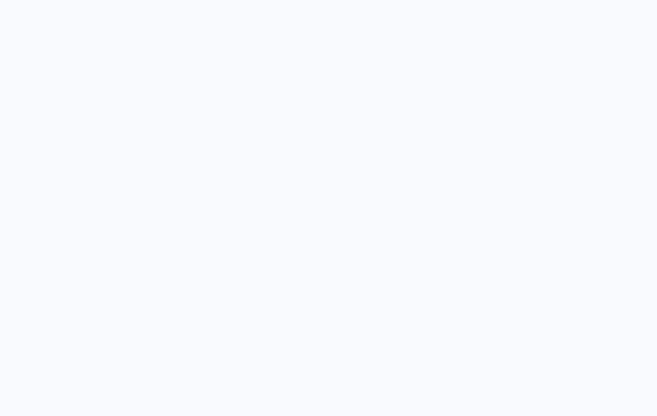
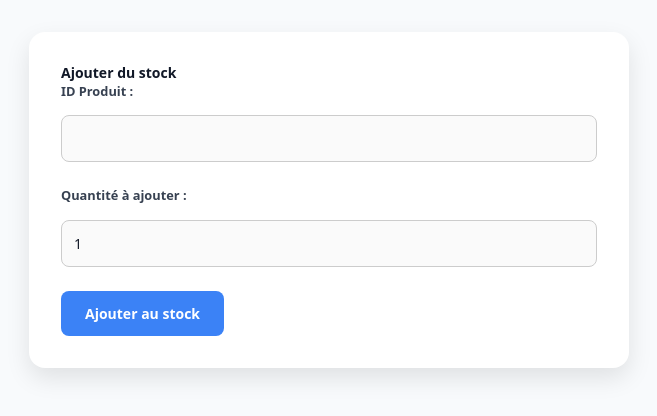
Before and after one commit to rrco4337/NewPresta, a React (Vite) app: page /add-stock in a window 1280 px wide. Before the commit this address had no page. Shown: the top 416 px of the page, without its empty margins (311-968 px from the left). Built offline with nearby package versions, Linux system fonts and the light colour scheme.

Commit message:
Stock addstock

```diff
--- a/src/App.tsx
+++ b/src/App.tsx
@@ -23,6 +23,7 @@ import MyOrders from './components/MyOrders';
 import ImportAudit from './components/ImportAudit';
 import DashboardPage from './components/dashboardPage';
 import UserSelectPage from './components/UserSelectPage';
+import AddStock from './components/AddStock';
 
 // Résout le titre de page selon la route courante
 function resolvePageTitle(pathname: string): string {
@@ -38,6 +39,7 @@ function resolvePageTitle(pathname: string): string {
   if (pathname === '/dashboard') return 'Tableau de bord';
   return '';
 }
+
 
 // Layout wrapper qui lit l'URL pour passer le bon titre
 function LayoutWrapper({ children }: { children: React.ReactNode }) {
@@ -181,6 +183,7 @@ function App() {
               path="/shop/auth"
               element={<CustomerAuthPage />}
             />
+            <Route path="/add-stock" element={<AddStock />} />
             <Route
               path="/shop/checkout"
               element={<ShopLayout><CheckoutPage /></ShopLayout>}
--- /dev/null
+++ b/src/components/AddStock.css
@@ -0,0 +1,48 @@
+.add-stock-container {
+  max-width: 600px;
+  margin: 2rem auto;
+  padding: 2rem;
+  background: white;
+  border-radius: 1rem;
+  box-shadow: 0 10px 25px rgba(0,0,0,0.1);
+}
+.add-stock-form .form-group {
+  margin-bottom: 1.5rem;
+}
+.add-stock-form label {
+  display: block;
+  font-weight: 600;
+  margin-bottom: 0.5rem;
+}
+.add-stock-form input {
+  width: 100%;
+  padding: 0.75rem;
+  border: 1px solid #ccc;
+  border-radius: 0.5rem;
+}
+.add-stock-form button {
+  background-color: #3b82f6;
+  color: white;
+  padding: 0.75rem 1.5rem;
+  border: none;
+  border-radius: 0.5rem;
+  cursor: pointer;
+  font-weight: 600;
+}
+.add-stock-form button:disabled {
+  background-color: #9ca3af;
+  cursor: not-allowed;
+}
+.message {
+  margin-top: 1rem;
+  padding: 0.75rem;
+  border-radius: 0.5rem;
+}
+.message.success {
+  background-color: #d1fae5;
+  color: #065f46;
+}
+.message.error {
+  background-color: #fee2e2;
+  color: #991b1b;
+}
--- /dev/null
+++ b/src/components/AddStock.tsx
@@ -0,0 +1,88 @@
+// src/pages/backoffice/AddStock.tsx
+import React, { useState } from 'react';
+import { stockService } from '../services/stockApi';
+import './AddStock.css';
+
+const AddStock: React.FC = () => {
+  const [productId, setProductId] = useState('');
+  const [quantityToAdd, setQuantityToAdd] = useState(1);
+  const [loading, setLoading] = useState(false);
+  const [message, setMessage] = useState<{ type: 'success' | 'error'; text: string } | null>(null);
+
+  const handleSubmit = async (e: React.FormEvent) => {
+    e.preventDefault();
+    if (!productId.trim()) {
+      setMessage({ type: 'error', text: 'Veuillez entrer un ID produit.' });
+      return;
+    }
+    if (quantityToAdd <= 0) {
+      setMessage({ type: 'error', text: 'La quantité doit être supérieure à 0.' });
+      return;
+    }
+
+    setLoading(true);
+    setMessage(null);
+
+    try {
+      // 1. Récupérer le stock actuel
+      const currentStock = await stockService.getStockQuantity(productId, '0');
+      // 2. Nouvelle quantité = actuelle + ajout
+      const newQuantity = currentStock + quantityToAdd;
+      // 3. Mettre à jour
+      const success = await stockService.setProductStock(productId, newQuantity, '0');
+      if (success) {
+        setMessage({ type: 'success', text: `Stock mis à jour : +${quantityToAdd} (nouveau total : ${newQuantity})` });
+        setProductId('');
+        setQuantityToAdd(1);
+      } else {
+        setMessage({ type: 'error', text: 'Erreur lors de la mise à jour du stock.' });
+      }
+    } catch (err) {
+      console.error(err);
+      setMessage({ type: 'error', text: 'Erreur technique. Voir console.' });
+    } finally {
+      setLoading(false);
+    }
+  };
+
+  return (
+    <div className="add-stock-container">
+      <h1>Ajouter du stock</h1>
+      <form onSubmit={handleSubmit} className="add-stock-form">
+        <div className="form-group">
+          <label htmlFor="productId">ID Produit :</label>
+          <input
+            type="number"
+            id="productId"
+            value={productId}
+            onChange={(e) => setProductId(e.target.value)}
+            required
+            min="1"
+          />
+        </div>
+        <div className="form-group">
+          <label htmlFor="quantity">Quantité à ajouter :</label>
+          <input
+            type="number"
+            id="quantity"
+            value={quantityToAdd}
+            onChange={(e) => setQuantityToAdd(parseInt(e.target.value) || 0)}
+            required
+            min="1"
+            step="1"
+          />
+        </div>
+        <button type="submit" disabled={loading}>
+          {loading ? 'Mise à jour...' : 'Ajouter au stock'}
+        </button>
+      </form>
+      {message && (
+        <div className={`message ${message.type}`}>
+          {message.text}
+        </div>
+      )}
+    </div>
+  );
+};
+
+export default AddStock;
--- a/src/components/AppLayout.tsx
+++ b/src/components/AppLayout.tsx
@@ -123,6 +123,7 @@ const navModules: NavModule[] = [
       { label: 'Import fichiers',   path: '/import/fichiers' },
     ],
   },
+  { label: 'Ajouter stock', path: '/add-stock', icon: <IconBox />, section: 'Catalogue' },
   { label: 'Commandes', path: '/orders', icon: <IconCart />, section: 'Ventes' },
   { label: 'Clients',   path: '/clients', icon: <IconUsers />, disabled: true, section: 'Ventes' },
   { label: 'Audit import', path: '/audit/import', icon: <IconChart />, section: 'Outils' },
```
